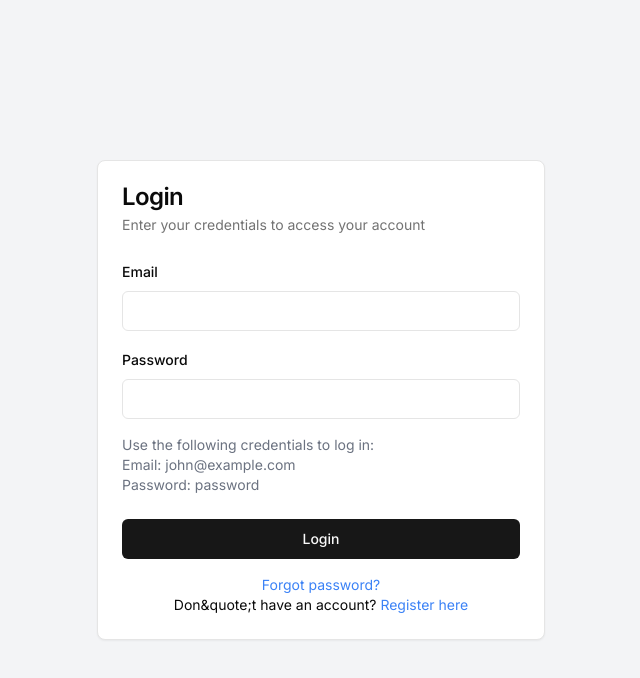
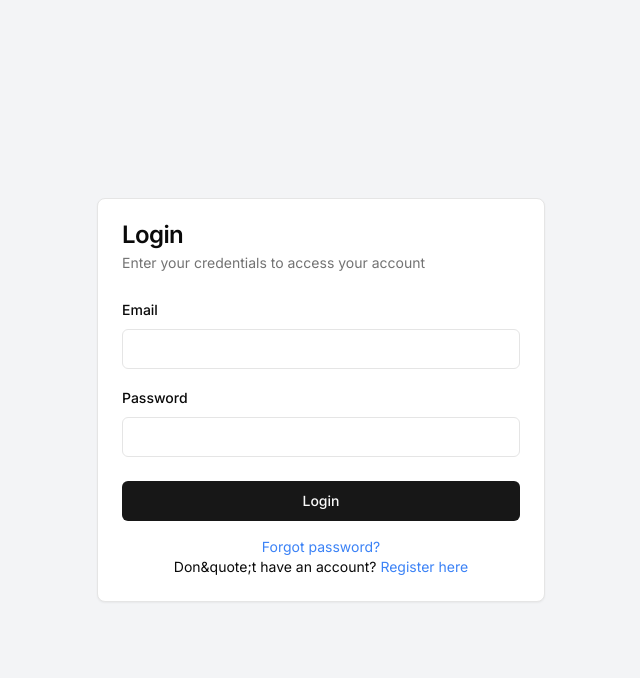
Before and after one commit to sololeveling-quest/todo-web-app, a Next.js app: page /login in a window 1280 px wide. Shown: the top 678 px of the page, without its empty margins (319-959 px from the left). Built offline with nearby package versions, Linux system fonts and the light colour scheme; no server answers.

Commit message:
Remove hardcoded login credentials from LoginPage for improved security

```diff
--- a/src/app/(my-app)/login/page.tsx
+++ b/src/app/(my-app)/login/page.tsx
@@ -76,11 +76,6 @@ export default function LoginPage() {
               />
             </div>
             {error && <p className="text-red-500 text-sm">{error}</p>}
-            <div className="text-sm text-gray-500">
-              <p>Use the following credentials to log in:</p>
-              <p>Email: john@example.com</p>
-              <p>Password: password</p>
-            </div>
           </CardContent>
           <CardFooter className="flex flex-col space-y-4">
             <Button type="submit" className="w-full">
```
